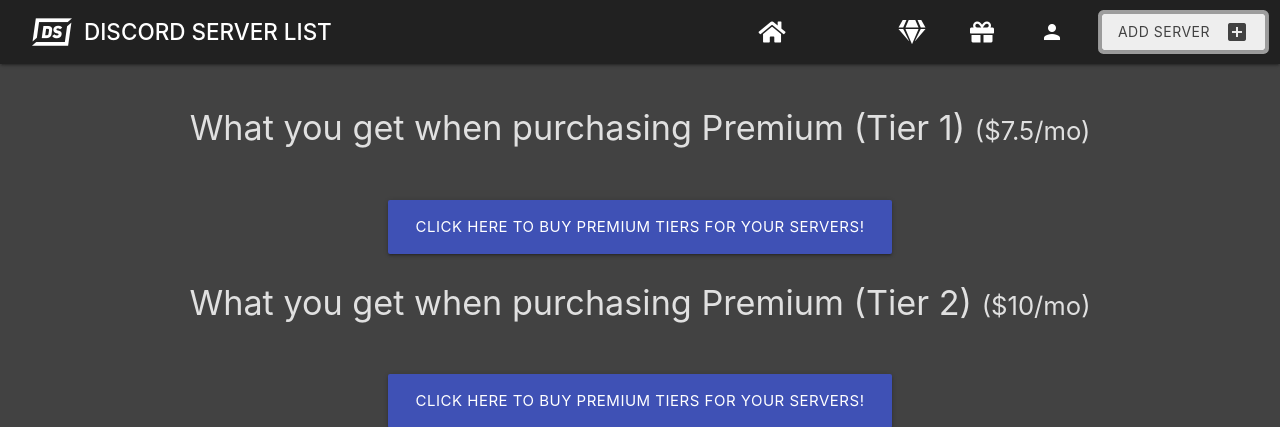
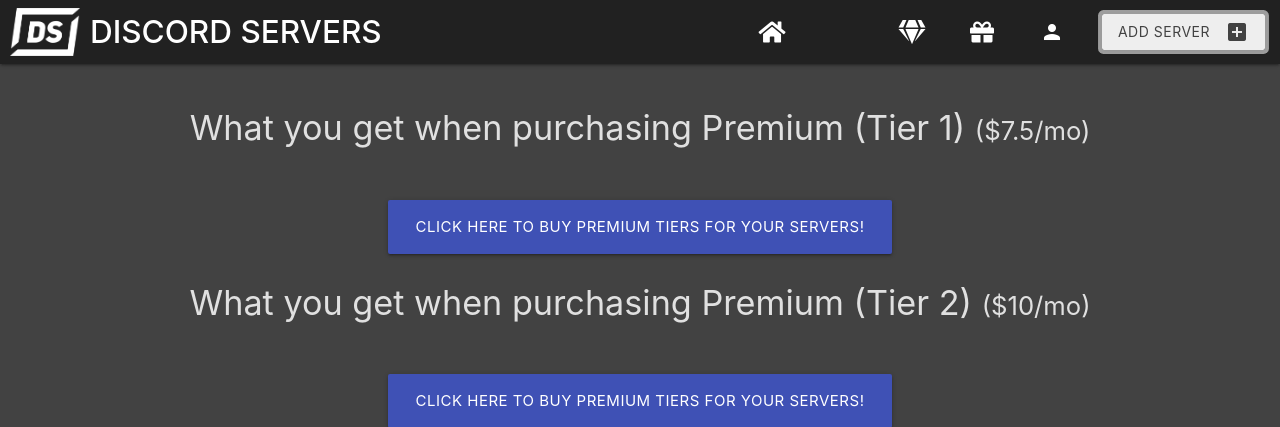
Before and after one commit to discordservers-me/discord-servers-me, a Django app: template web/apps/premiums/templates/premium.html in a window 1280 px wide. Shown: the top 427 px of the page. Run offline with Django 3.2, Linux system fonts and the light colour scheme; the template is opened without the code that fills it, so the values that code supplies are empty; some libraries are stand-ins or nearby versions.

Commit message:
changes to navbar header

```diff
--- a/web/templates/base.html
+++ b/web/templates/base.html
@@ -29,9 +29,14 @@
 			}
 		}
 
-		@media only screen and (max-width: 992px) {
+		@media only screen and (max-width: 600px) {
 			nav .brand-logo {
-			left: 100px;
+				padding-left: 160px !important;
+				left: 30%;
+			}
+
+			nav .brand-logo img {
+				height: 56px;
 			}
 		}
 
@@ -57,9 +62,9 @@
 			<nav>
 				<div class="nav-wrapper grey darken-4">
 					<a href="{% url 'home' %}">
-						<div class="brand-logo" style="display: inline-block; padding-left: 20px; white-space: nowrap;">
-							<img height='64' src="{% static 'img/light_logo.png' %}" alt="Discord Server List">
-							<div style="display: inline-block; position: absolute; font-size: 1.5rem;"><strong>DISCORD SERVER LIST</strong></div>
+						<div class="brand-logo" style="white-space: nowrap;">
+							<img height='64' style="padding: 8px 10px 8px 10px;" src="{% static 'img/light_logo.png' %}" alt="Discord Server List">
+							<div class="hide-on-med-and-down" style="display: inline-block; position: absolute;"><strong>DISCORD SERVERS</strong></div>
 						</div>
 					</a>
 					<a href="#!" data-target="mobile-sidenav" class="sidenav-trigger"><i class="material-icons">menu</i></a>
```
Also changed, not shown: web/static/img/light_logo.png, 1 other file.
